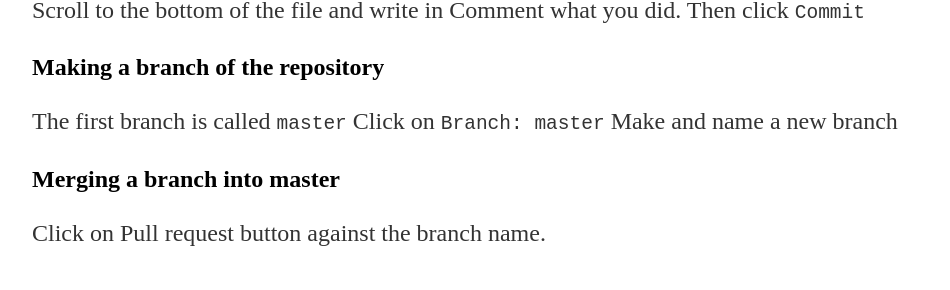
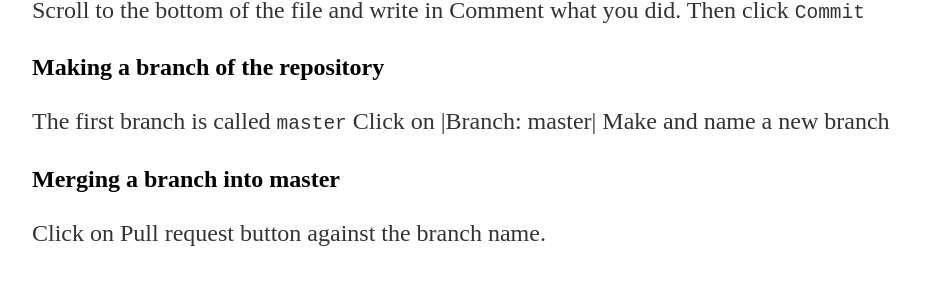
Before and after one commit to bwedgar/bwedgar.github.io, a Jekyll site: the page built from github.md, in a window 1280 px wide. Shown: the part 1210-1500 px from the top of the page, without its empty margins (160-1110 px from the left). Built offline with Jekyll 4.4.1, drawn with Linux system fonts in a browser that asks for light colours; our own code applies the rules of GitHub Pages for plain Markdown files.

```diff
--- a/github.md
+++ b/github.md
@@ -19,7 +19,7 @@ Scroll to the bottom of the file and write in Comment what you did.
 Then click `Commit`
 ## Making a branch of the repository
 The first branch is called `master`
-Click on `Branch: master`
+Click on |Branch: master|
 Make and name a new branch
 ## Merging a branch into master
 Click on Pull request button against the branch name.
```
